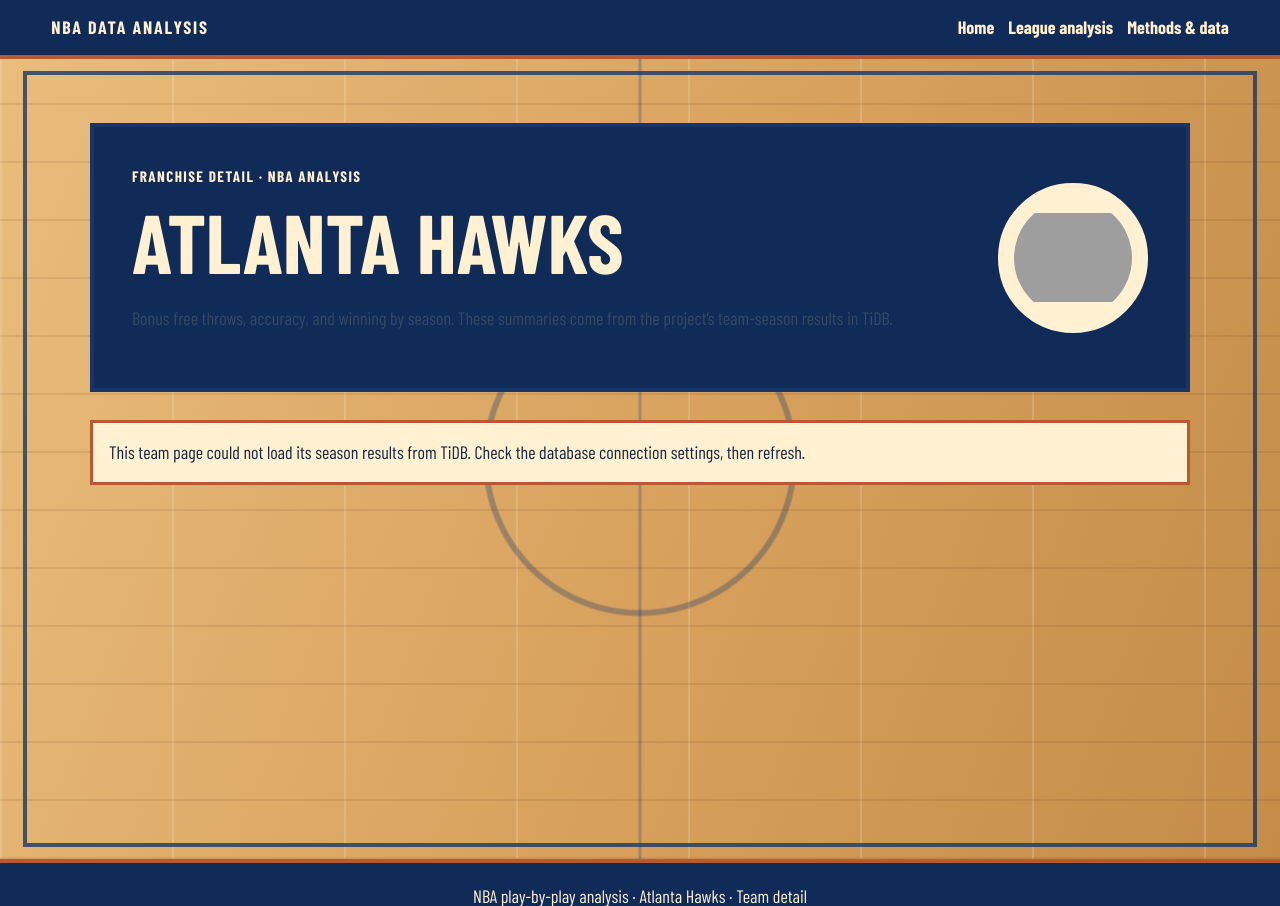
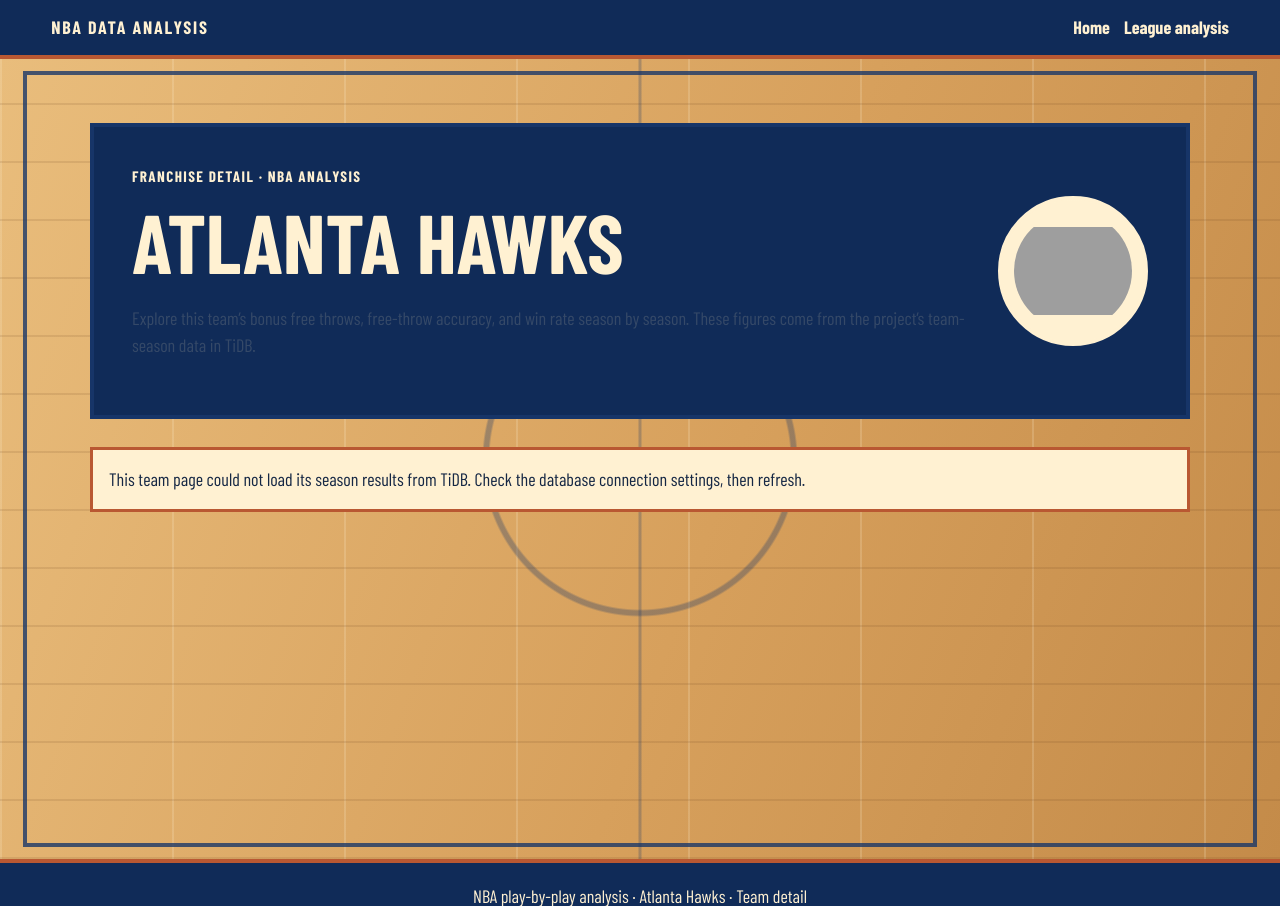
Before and after one commit to 21mhynes/NBA-data-analysis, a Flask app: page /team/ATL in a window 1280 px wide. Shown: the top 906 px of the page. Run offline with Flask 3, Linux system fonts and the light colour scheme; some web fonts are replaced; grey boxes are pictures that could not be loaded.

Commit message:
Clarify team summaries and remove read-me panels

```diff
--- a/templates/team.html
+++ b/templates/team.html
@@ -63,14 +63,14 @@
 <body>
   <header>
     <div class="brand">NBA Data Analysis</div>
-    <nav class="subnav"><a href="{{ url_for('home') }}">Home</a><a href="{{ url_for('league_analysis') }}">League analysis</a><a href="{{ url_for('methods_data') }}">Methods &amp; data</a></nav>
+    <nav class="subnav"><a href="{{ url_for('home') }}">Home</a><a href="{{ url_for('league_analysis') }}">League analysis</a></nav>
   </header>
   <main>
     <section class="team-hero">
       <div>
         <div class="eyebrow">Franchise detail · {{ data.first_season if data else "NBA analysis" }}{% if data %} through {{ data.last_season }}{% endif %}</div>
         <h1>{{ team.name }}</h1>
-        <p>Bonus free throws, accuracy, and winning by season. These summaries come from the project’s team-season results in TiDB.</p>
+        <p>Explore this team’s bonus free throws, free-throw accuracy, and win rate season by season. These figures come from the project’s team-season data in TiDB.</p>
       </div>
       <img src="https://cdn.nba.com/logos/nba/{{ team.logo_id }}/primary/L/logo.svg" alt="{{ team.name }} logo">
     </section>
@@ -122,10 +122,6 @@
           </table>
         </div>
       </section>
-      <section class="panel">
-        <h2>How to read these numbers</h2>
-        <p>These are team-season summaries. The relationship between bonus attempts, accuracy, and wins is descriptive; it does not show that one directly caused another. For teams with a prior franchise abbreviation in the source data, the page groups the listed historical codes with the current franchise.</p>
-      </section>
     {% endif %}
   </main>
   <footer>NBA play-by-play analysis · {{ team.name }} · {{ data.first_season if data else "Team detail" }}{% if data %}–{{ data.last_season }}{% endif %}</footer>
```
